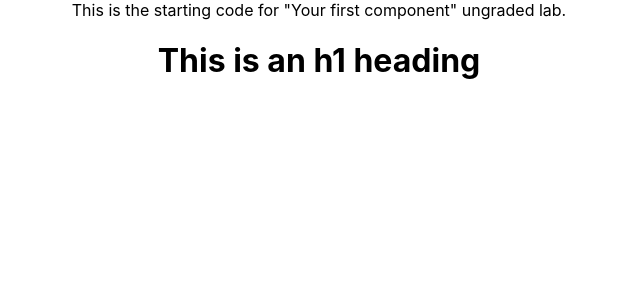
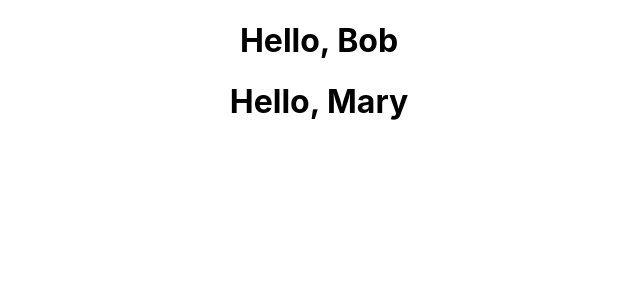
Before and after one commit to Carlosmcms/Meta-Frontend-Developer, a React (Create React App) app in the folder 5. React Basics/first-app/: page / in a window 1280 px wide. Shown: the top 300 px of the page, without its empty margins (321-961 px from the left). Built offline with nearby package versions, Linux system fonts and the light colour scheme.

Commit message:
Passing firstName from App to Heading components

```diff
--- a/5. React Basics/first-app/src/App.js
+++ b/5. React Basics/first-app/src/App.js
@@ -1,14 +1,13 @@
-
 import './App.css';
 import Heading from './Heading.js';
 
 function App() {
   return (
     <div className="App">
-      This is the starting code for "Your first component" ungraded lab.
-      <Heading />
+      <Heading firstName="Bob" />
+      <Heading firstName="Mary" />
     </div>
   );
-}
+};
 
 export default App;
--- a/5. React Basics/first-app/src/Heading.js
+++ b/5. React Basics/first-app/src/Heading.js
@@ -1,6 +1,6 @@
-function Heading() {
+function Heading(props) {
   return (
-    <h1>This is an h1 heading</h1>
+    <h1>Hello, { props.firstName }</h1>
   )
 }
 
```
